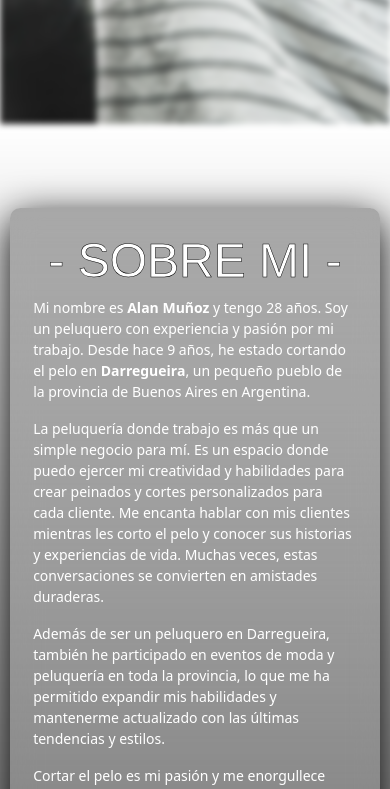
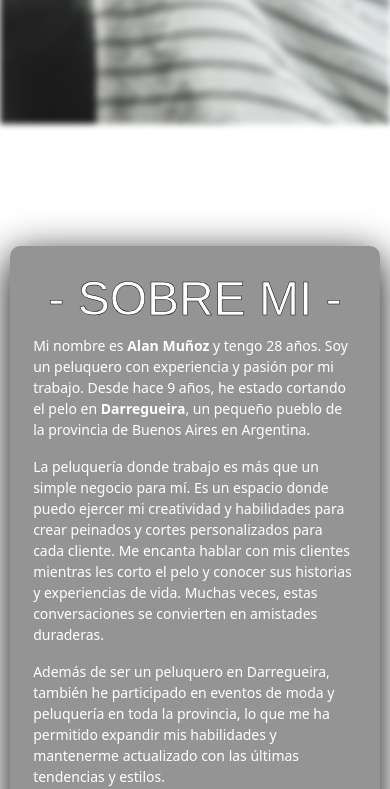
Before and after one commit to LucasGlave/DonBasilio, a React (Create React App) app: page / in a window 390 px wide. Shown: the part 720-1509 px from the top of the page. Built offline with nearby package versions, Linux system fonts and the light colour scheme; a web font is replaced by a local one.

Commit message:
fix responsive

```diff
--- a/src/App.js
+++ b/src/App.js
@@ -14,8 +14,10 @@ function App() {
       <HomePage/>
       <SobreMi/>
       <SacarTurno/>
-      <Ubicacion/>
-      <Header/>
+      <div>
+        <Ubicacion/>
+        <Header/>
+      </div>
     </div>
   );
 }
--- a/src/App.scss
+++ b/src/App.scss
@@ -1,7 +1,10 @@
 @import url('https://fonts.googleapis.com/css2?family=Roboto:wght@100&display=swap');
 
 .App {
-  text-align: center;
+  display: flex;
+  flex-direction: column;
+  gap: 5rem;
+  align-items: center;
 }
 
 ::-webkit-scrollbar {
--- a/src/componentes/Footer/Footer.scss
+++ b/src/componentes/Footer/Footer.scss
@@ -61,8 +61,10 @@
     .rightN {
       display: flex;
       flex-direction: row;
+      align-items: center;
     }
     .leftN {
+      align-items: center;
       display: flex;
       flex-direction: row;
     }
@@ -84,6 +86,8 @@
       color: white;
       .footIzq {
         display: flex;
+        align-items: center;
+        justify-content: center;
         flex-direction: row;
         width: 100%;
         gap: 10px;
@@ -150,11 +154,14 @@
     flex-direction: column;
     gap: 5px !important;
     .footIzq {
+      display: flex;
+      align-items: center;
       flex-direction: row !important;
       .social-media {
         display: flex;
         width: 100%;
         justify-content: center;
+        align-items: center;
         gap: 15px;
       }
     }
@@ -165,6 +172,7 @@
     .footDer {
       display: flex;
       justify-content: center;
+      align-items: center;
       width: 100%;
 
       .phone-container {
--- a/src/componentes/HomePage/HomePage.scss
+++ b/src/componentes/HomePage/HomePage.scss
@@ -79,6 +79,7 @@
                 flex-direction: column;
                 font-weight: 500;
                 font-size: x-large;
+                align-items: center;
             }
         }
         .content-right {
--- a/src/componentes/SacarTurno/SacarTurno.js
+++ b/src/componentes/SacarTurno/SacarTurno.js
@@ -12,11 +12,9 @@ const SacarTurno = () => {
         </Reveal>
       </div>
       <div className="desktopCalendly">
-        {/* <Reveal> */}
           <div className="calendlyCard">
             <InlineWidget url="https://calendly.com/donbasilio/corte-de-pelo" />
           </div>
-        {/* </Reveal> */}
       </div>
 
       <div className="mobileCalendly">
--- a/src/componentes/SacarTurno/SacarTurno.scss
+++ b/src/componentes/SacarTurno/SacarTurno.scss
@@ -7,12 +7,12 @@
   flex-direction: column;
   color: white;
   align-items: center;
-  justify-content: center;
+  justify-content: space-between;
   padding: 2rem;
   position: relative;
   iframe {
     width: 100vw;
-    height: 100%;
+    height: 100vh;
   }
   .imgBackground {
     width: 100vw;
@@ -28,9 +28,12 @@
   }
   .calendlyCard{
     width: 100vw;
-    height: 80vh;
+    height: 100vh;
+    margin: 0 auto;
   }
   .desktopCalendly{
+    width: 100vw;
+    height: 100vh;
     display: flex;
     align-items: center;
     justify-content: center;
@@ -39,6 +42,12 @@
   .mobileCalendly{
     display: none;
   }
+}
+.simplebar-mask{
+  display: none;
+}
+.vijtvgyx_9152uGHndeu .g4kIX1cEbAUBf5qD2Udt .Es8downQlxiASDyltHtn {
+  display: none;
 }
 
 ._cUP1np9gMvFQrcPftuf, ._Y8HCTxgNkwxXcG_DCXx,
@@ -68,6 +77,7 @@
     align-items: center;
     justify-content: center;
   }
+
   .textH2{
     display: none;
   }
--- a/src/componentes/SobreMi/SobreMi.scss
+++ b/src/componentes/SobreMi/SobreMi.scss
@@ -16,7 +16,7 @@
     flex-direction: column;
     inset: 0;
     padding: 0 20% 0 20%;
-    background: linear-gradient(to bottom, transparent, rgba(0, 0, 0, 0.548));
+    // background: linear-gradient(to bottom, transparent, rgba(0, 0, 0, 0.548));
     .cardSM {
       display: flex;
       align-items: center;
@@ -24,7 +24,8 @@
       backdrop-filter: blur(15px);
       padding: 6%;
       flex-direction: column;
-      background: linear-gradient(to top, transparent, rgb(0 0 0 / 30%));
+      // background: linear-gradient(to top, transparent, rgba(0, 0, 0, 0.478));
+      background: rgba(0, 0, 0, 0.419);
       width: 80%;
       height: 80%;
       border-radius: 10px;
@@ -47,6 +48,7 @@
       padding: 0;
       .cardSM {
         width: 95%;
+        height: 90vh;
       }
     }
   }
@@ -58,6 +60,7 @@
       padding: 0;
       .cardSM {
         width: 95%;
+        height: 90vh;
         p {
           font-size: 16px;
         }
@@ -74,6 +77,7 @@
       .cardSM {
         // height: 85%;
         width: 95%;
+        height: 90vh;
         p {
           font-size: 14px;
         }
@@ -87,8 +91,8 @@
     .fix {
       padding: 0;
       .cardSM {
-        height: 85%;
         // width: 95%;
+        height: 90vh;
         p {
           font-size: 12px;
         }
--- a/src/componentes/Ubicacion/Ubicacion.js
+++ b/src/componentes/Ubicacion/Ubicacion.js
@@ -5,9 +5,13 @@ const Ubicacion = () =>{
 
     return(
         <section id='UBICACION'>
-            <h2>- UBICACION -</h2>
+            <div className='center'>
+                <h2>- UBICACION -</h2>
+            </div>
             <div className='fondo'>
-                <h3>Blvd. Hipólito Yrigoyen 119</h3>
+                <div className='center'>
+                    <h3>Blvd. Hipólito Yrigoyen 119</h3>
+                </div>
                 <iframe src="https://www.google.com/maps/embed?pb=!1m18!1m12!1m3!1d789.3337513492598!2d-63.16123643034871!3d-37.68833073696973!2m3!1f0!2f0!3f0!3m2!1i1024!2i768!4f13.1!3m3!1m2!1s0x95e96b71337d7ed9%3A0x7ca12fa95b2b54af!2sDarregueira%2C%20Provincia%20de%20Buenos%20Aires!5e0!3m2!1ses!2sar!4v1681450358577!5m2!1ses!2sar" allowFullScreen="" loading="lazy" referrerPolicy="no-referrer-when-downgrade"></iframe>
             </div>
         </section>
--- a/src/componentes/Ubicacion/Ubicacion.scss
+++ b/src/componentes/Ubicacion/Ubicacion.scss
@@ -11,6 +11,9 @@
   display: flex;
   flex-direction: column;
   justify-content: flex-end;
+  .center{
+    text-align: center;
+  }
   .fondo{
     display: flex;
     flex-direction: column;
```
